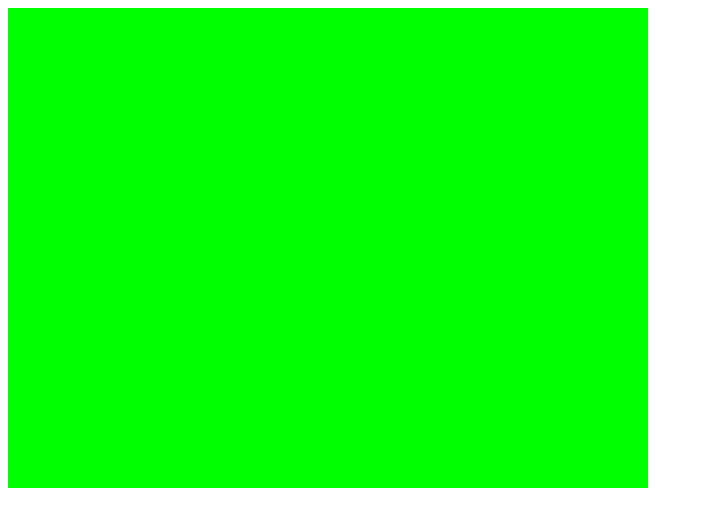
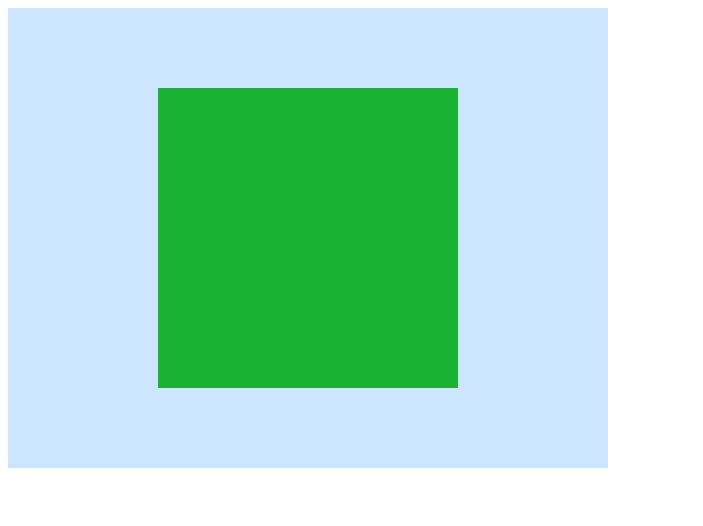
Before and after one commit to vitaliiboiko360/webgl, a plain HTML site: page _012/index.html in a window 1280 px wide. Shown: the whole page, without its empty margins (0-703 px from the left). Drawn offline with Linux system fonts and the light colour scheme.

Commit message:
rework another example

```diff
--- a/_012/index.html
+++ b/_012/index.html
@@ -3,7 +3,9 @@
 <head>
 </head>
 <body>
-    <canvas id="canvas" width="640" height="480"></canvas>
+    <canvas id="glcanvas" width="600" height="460">
+        Oh no! Your browser doesn't support canvas!
+    </canvas>
     <script src="script.js" defer></script>
 </body>
 </html>
--- a/_012/script.js
+++ b/_012/script.js
@@ -1,58 +1,184 @@
+const vertexShader = `
+  attribute vec2 aVertexPosition;
+
+  uniform vec2 uScalingFactor;
+  uniform vec2 uRotationVector;
+
+  void main() {
+    vec2 rotatedPosition = vec2(
+      aVertexPosition.x * uRotationVector.y +
+            aVertexPosition.y * uRotationVector.x,
+      aVertexPosition.y * uRotationVector.y -
+            aVertexPosition.x * uRotationVector.x
+    );
+
+    gl_Position = vec4(rotatedPosition * uScalingFactor, 0.0, 1.0);
+  }
+`;
+
+const fragmentShader = `
+  #ifdef GL_ES
+    precision highp float;
+  #endif
+
+  uniform vec4 uGlobalColor;
+
+  void main() {
+    gl_FragColor = uGlobalColor;
+  }
+`;
+
+let gl = null;
+let glCanvas = null;
+
+// Aspect ratio and coordinate system
+// details
+
+let aspectRatio;
+let currentRotation = [0, 1];
+let currentScale = [1.0, 1.0];
+
+// Vertex information
+
+let vertexArray;
+let vertexBuffer;
+let vertexNumComponents;
+let vertexCount;
+
+// Rendering data shared with the
+// scalers.
+
+let uScalingFactor;
+let uGlobalColor;
+let uRotationVector;
+let aVertexPosition;
+
+// Animation timing
+
+let previousTime = 0.0;
+let degreesPerSecond = 90.0;
+
+
+// Initializing the program is handled through a {{domxref("Window/load_event", "load")}} event handler called `startup()`:
 
 function main() {
-var canvas = document.getElementById("canvas");
-var gl = canvas.getContext("webgl");
-
-if(gl === null) {
-    alert("unable to init webgl");
-    return;
+    window.addEventListener("load", startup, false);
 }
 
-const vertexShader = gl.createShader(gl.VERTEX_SHADER);
-const vertexShaderSource = `
-attribute vec2 a_position;
-void main() {
-    gl_Position = vec4(a_position, 0, 1);
-}`;
-gl.shaderSource(vertexShader, vertexShaderSource);
-gl.compileShader(vertexShader);
+function startup() {
+  glCanvas = document.getElementById("glcanvas");
+  gl = glCanvas.getContext("webgl");
 
-const fragmentShader = gl.createShader(gl.FRAGMENT_SHADER);
-const fragmentShaderSource = `
-void main() {
-    gl_FragColor = vec4(0,1,0,1);  // green
-}`;
-gl.shaderSource(fragmentShader, fragmentShaderSource);
-gl.compileShader(fragmentShader);
+  const shaderSet = [
+    {
+      type: gl.VERTEX_SHADER,
+      source: vertexShader
+    },
+    {
+      type: gl.FRAGMENT_SHADER,
+      source: fragmentShader
+    }
+  ];
 
-const shaderProgram = gl.createProgram();
-gl.attachShader(shaderProgram, vertexShader);
-gl.attachShader(shaderProgram, fragmentShader);
-gl.linkProgram(shaderProgram);
+  shaderProgram = buildShaderProgram(shaderSet);
 
-gl.useProgram(shaderProgram);
+  aspectRatio = glCanvas.width/glCanvas.height;
+  currentRotation = [0, 1];
+  currentScale = [1.0, aspectRatio];
 
-console.log(gl.getProgramParameter(shaderProgram, gl.LINK_STATUS));
+  vertexArray = new Float32Array([
+      -0.5, 0.5, 0.5, 0.5, 0.5, -0.5,
+      -0.5, 0.5, 0.5, -0.5, -0.5, -0.5
+  ]);
 
-var positionLocation = gl.getAttribLocation(shaderProgram, "a_position");
+  vertexBuffer = gl.createBuffer();
+  gl.bindBuffer(gl.ARRAY_BUFFER, vertexBuffer);
+  gl.bufferData(gl.ARRAY_BUFFER, vertexArray, gl.STATIC_DRAW);
 
-var buffer = gl.createBuffer();
-gl.bindBuffer(gl.ARRAY_BUFFER, buffer);
-gl.bufferData(
-    gl.ARRAY_BUFFER,
-    new Float32Array([
-        -1.0, -1.0,
-         1.0, -1.0,
-        -1.0,  1.0,
-        -1.0,  1.0,
-         1.0, -1.0,
-         1.0,  1.0]),
-    gl.STATIC_DRAW);
-gl.enableVertexAttribArray(positionLocation);
-gl.vertexAttribPointer(positionLocation, 2, gl.FLOAT, false, 0, 0);
+  vertexNumComponents = 2;
+  vertexCount = vertexArray.length/vertexNumComponents;
 
-gl.drawArrays(gl.TRIANGLES, 0, 6);
+  currentAngle = 0.0;
 
-    };
+  animateScene();
+}
+
+function buildShaderProgram(shaderInfo) {
+  let program = gl.createProgram();
+
+  shaderInfo.forEach(function(desc) {
+    let shader = compileShader(desc.source, desc.type);
+
+    if (shader) {
+      gl.attachShader(program, shader);
+    }
+  });
+
+  gl.linkProgram(program)
+
+  if (!gl.getProgramParameter(program, gl.LINK_STATUS)) {
+    console.log("Error linking shader program:");
+    console.log(gl.getProgramInfoLog(program));
+  }
+
+  return program;
+}
+
+function compileShader(source, type) {
+  let shader = gl.createShader(type);
+
+  gl.shaderSource(shader, source);
+  gl.compileShader(shader);
+
+  if (!gl.getShaderParameter(shader, gl.COMPILE_STATUS)) {
+    console.log(`Error compiling ${type === gl.VERTEX_SHADER ? "vertex" : "fragment"} shader:`);
+    console.log(gl.getShaderInfoLog(shader));
+  }
+  return shader;
+}
+
+function animateScene() {
+  gl.viewport(0, 0, glCanvas.width, glCanvas.height);
+  gl.clearColor(0.8, 0.9, 1.0, 1.0);
+  gl.clear(gl.COLOR_BUFFER_BIT);
+
+  let radians = currentAngle * Math.PI / 180.0;
+  currentRotation[0] = Math.sin(radians);
+  currentRotation[1] = Math.cos(radians);
+
+  gl.useProgram(shaderProgram);
+
+  uScalingFactor =
+      gl.getUniformLocation(shaderProgram, "uScalingFactor");
+  uGlobalColor =
+      gl.getUniformLocation(shaderProgram, "uGlobalColor");
+  uRotationVector =
+      gl.getUniformLocation(shaderProgram, "uRotationVector");
+
+  gl.uniform2fv(uScalingFactor, currentScale);
+  gl.uniform2fv(uRotationVector, currentRotation);
+  gl.uniform4fv(uGlobalColor, [0.1, 0.7, 0.2, 1.0]);
+
+  gl.bindBuffer(gl.ARRAY_BUFFER, vertexBuffer);
+
+  aVertexPosition =
+      gl.getAttribLocation(shaderProgram, "aVertexPosition");
+
+  gl.enableVertexAttribArray(aVertexPosition);
+  gl.vertexAttribPointer(aVertexPosition, vertexNumComponents,
+        gl.FLOAT, false, 0, 0);
+
+  gl.drawArrays(gl.TRIANGLES, 0, vertexCount);
+
+  window.requestAnimationFrame(function(currentTime) {
+    let deltaAngle = ((currentTime - previousTime) / 1000.0)
+          * degreesPerSecond;
+
+    currentAngle = (currentAngle + deltaAngle) % 360;
+
+    previousTime = currentTime;
+    animateScene();
+  });
+}
 
 main();
```
